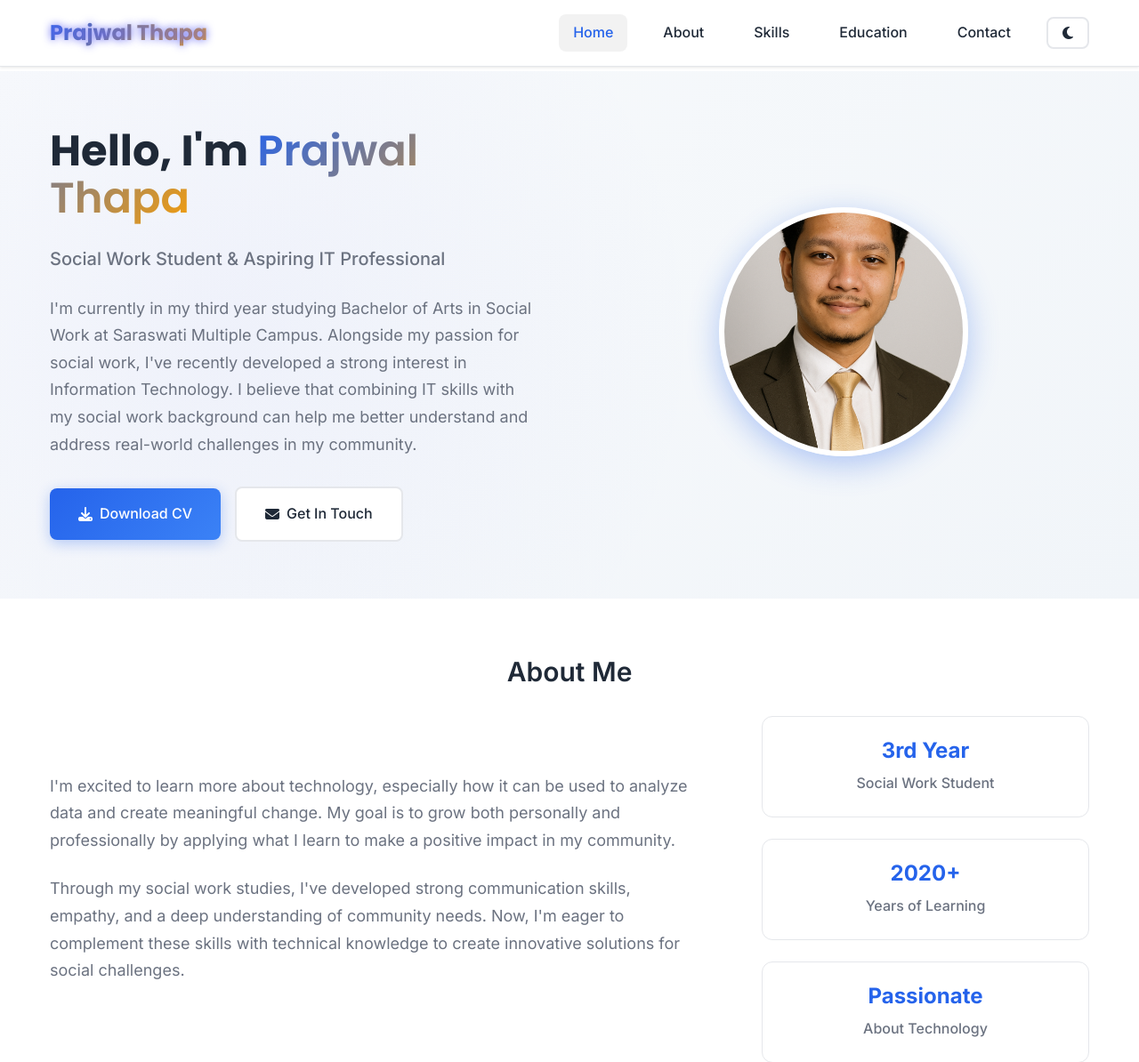
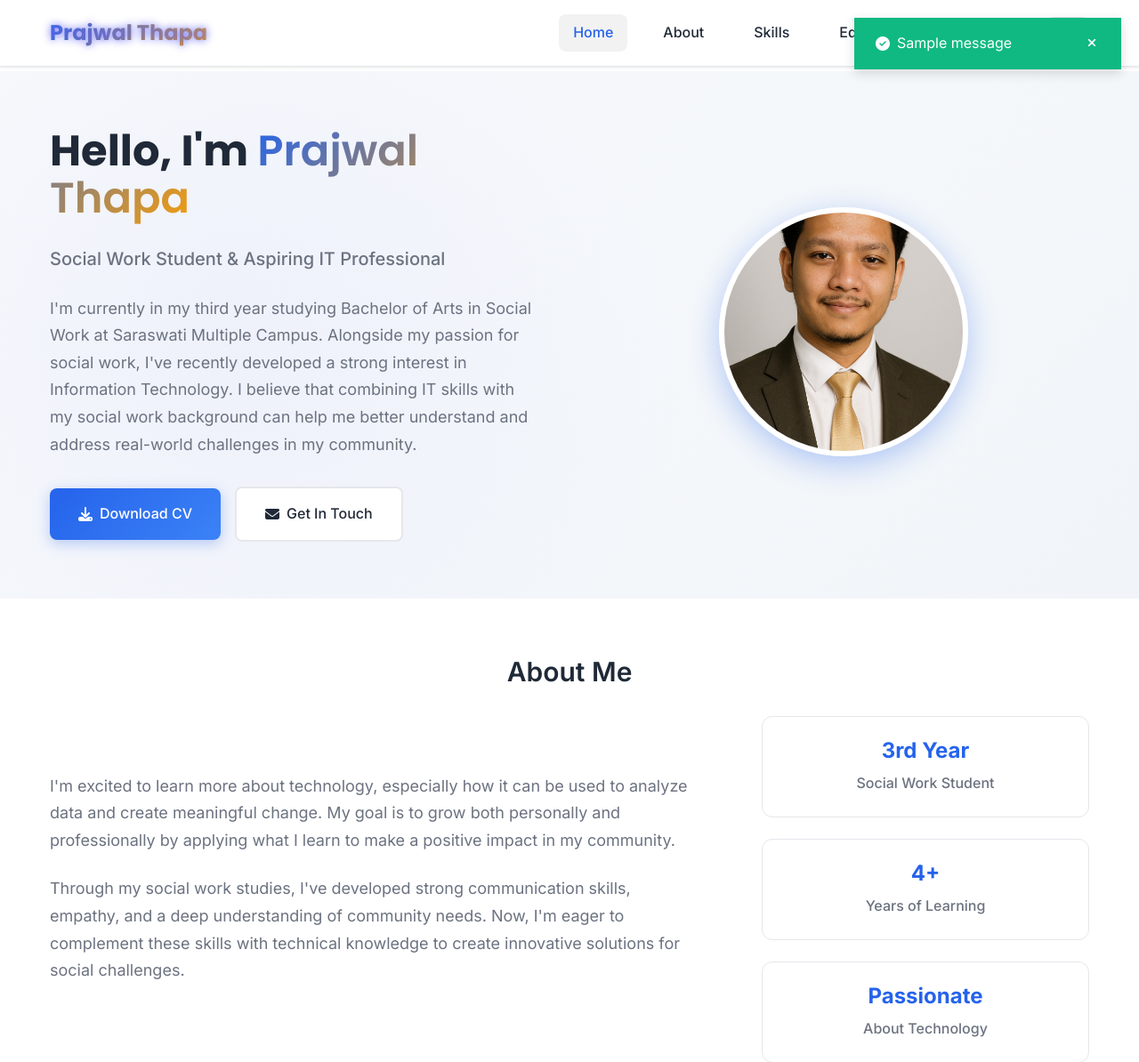
Before and after one commit to potat0ka/Prajwal_portfolio, a Flask app: page /portfolio in a window 1280 px wide. Shown: the top 1194 px of the page at 89% size. Run offline with Flask 3, Linux system fonts and the light colour scheme; one stand-in notice (Sample message) is shown; some libraries are stand-ins or nearby versions.

Commit message:
Assistant checkpoint: Fix years text and add email functionality
Assistant generated file changes:
- templates/index.html: Fix the years of learning text, Update contact form action
- routes.py: Add email sending functionality, Add send_message route
- static/js/script.js: Update form submission handling
- templates/base.html: Add flash message support
- static/css/components.css: Add flash message styles

---

User prompt:

2020+ years of learninng what  is this change it and make sure sennd message button whenn pressed after writinng message annd all box is filled like the name and email and the message it sent message tio my mail

Replit-Commit-Author: Assistant
Replit-Commit-Session-Id: 4014681a-9d8e-4261-b7f9-b45e7205a3da

```diff
--- a/routes.py
+++ b/routes.py
@@ -1,6 +1,9 @@
-from flask import render_template, send_from_directory, abort
+from flask import render_template, send_from_directory, abort, request, flash, redirect, url_for
 from app import app
 import os
+import smtplib
+from email.mime.text import MIMEText
+from email.mime.multipart import MIMEMultipart
 
 @app.route('/')
 def landing():
@@ -25,6 +28,59 @@ def download_cv():
     except FileNotFoundError:
         abort(404)
 
+@app.route('/send_message', methods=['POST'])
+def send_message():
+    """Handle contact form submission"""
+    try:
+        name = request.form.get('name')
+        email = request.form.get('email')
+        message = request.form.get('message')
+
+        # Validate required fields
+        if not name or not email or not message:
+            flash('Please fill in all required fields.', 'error')
+            return redirect(url_for('portfolio'))
+
+        # Email configuration
+        smtp_server = "smtp.gmail.com"
+        smtp_port = 587
+        sender_email = os.environ.get('SENDER_EMAIL', 'your_email@gmail.com')
+        sender_password = os.environ.get('SENDER_PASSWORD', 'your_app_password')
+        recipient_email = "prajwalthapa780@gmail.com"
+
+        # Create message
+        msg = MIMEMultipart()
+        msg['From'] = sender_email
+        msg['To'] = recipient_email
+        msg['Subject'] = f"Portfolio Contact Form - Message from {name}"
+
+        # Email body
+        body = f"""
+        New message from your portfolio website:
+
+        Name: {name}
+        Email: {email}
+
+        Message:
+        {message}
+        """
+
+        msg.attach(MIMEText(body, 'plain'))
+
+        # Send email
+        with smtplib.SMTP(smtp_server, smtp_port) as server:
+            server.starttls()
+            server.login(sender_email, sender_password)
+            server.send_message(msg)
+
+        flash('Thank you for your message! I\'ll get back to you soon.', 'success')
+        return redirect(url_for('portfolio'))
+
+    except Exception as e:
+        print(f"Error sending email: {e}")
+        flash('Sorry, there was an error sending your message. Please try again.', 'error')
+        return redirect(url_for('portfolio'))
+
 @app.errorhandler(404)
 def not_found_error(error):
     """Handle 404 errors"""
--- a/static/css/components.css
+++ b/static/css/components.css
@@ -268,3 +268,64 @@
     color: var(--text-light);
     font-size: var(--font-size-sm);
 }
+
+.notification-close:hover {
+    background-color: rgba(255, 255, 255, 0.2);
+}
+
+/* Flash Messages */
+.flash-messages {
+    position: fixed;
+    top: 20px;
+    right: 20px;
+    z-index: 10000;
+    display: flex;
+    flex-direction: column;
+    gap: var(--spacing-sm);
+}
+
+.flash-message {
+    padding: var(--spacing-md) var(--spacing-lg);
+    border-radius: var(--border-radius-md);
+    color: white;
+    display: flex;
+    align-items: center;
+    gap: var(--spacing-sm);
+    min-width: 300px;
+    box-shadow: 0 4px 12px var(--shadow-medium);
+    animation: slideInRight 0.3s ease-out;
+}
+
+.flash-success {
+    background-color: #10b981;
+}
+
+.flash-error {
+    background-color: #ef4444;
+}
+
+.flash-close {
+    background: none;
+    border: none;
+    color: white;
+    cursor: pointer;
+    padding: var(--spacing-xs);
+    margin-left: auto;
+    border-radius: 50%;
+    transition: background-color 0.2s;
+}
+
+.flash-close:hover {
+    background-color: rgba(255, 255, 255, 0.2);
+}
+
+@keyframes slideInRight {
+    from {
+        transform: translateX(100%);
+        opacity: 0;
+    }
+    to {
+        transform: translateX(0);
+        opacity: 1;
+    }
+}
--- a/static/js/script.js
+++ b/static/js/script.js
@@ -427,8 +427,6 @@ function setupFormInteractions() {
 
         // Form submission handling
         form.addEventListener('submit', function(e) {
-            e.preventDefault();
-
             // Basic validation
             const requiredFields = form.querySelectorAll('[required]');
             let isValid = true;
@@ -441,11 +439,17 @@ function setupFormInteractions() {
                 }
             });
 
-            if (isValid) {
-                showFormMessage('Thank you for your message! I\'ll get back to you soon.', 'success');
-                form.reset();
-            } else {
+            if (!isValid) {
+                e.preventDefault();
                 showFormMessage('Please fill in all required fields.', 'error');
+                return;
+            }
+
+            // If valid, show loading message
+            const submitButton = form.querySelector('button[type="submit"]');
+            if (submitButton) {
+                submitButton.innerHTML = '<i class="fas fa-spinner fa-spin"></i> Sending...';
+                submitButton.disabled = true;
             }
         });
     });
--- a/templates/base.html
+++ b/templates/base.html
@@ -27,8 +27,25 @@
     <link rel="stylesheet" href="{{ url_for('static', filename='css/style.css') }}">
     {% block extra_css %}{% endblock %}
 </head>
-<body>
-    {% block content %}
+<body data-theme="dark">
+        <!-- Flash Messages -->
+        {% with messages = get_flashed_messages(with_categories=true) %}
+            {% if messages %}
+                <div class="flash-messages">
+                    {% for category, message in messages %}
+                        <div class="flash-message flash-{{ category }}">
+                            <i class="fas fa-{{ 'check-circle' if category == 'success' else 'exclamation-circle' }}"></i>
+                            {{ message }}
+                            <button class="flash-close" onclick="this.parentElement.remove()">
+                                <i class="fas fa-times"></i>
+                            </button>
+                        </div>
+                    {% endfor %}
+                </div>
+            {% endif %}
+        {% endwith %}
+
+        {% block content %}
     <!-- Default error page -->
     <div class="container">
         <div class="error-page">
--- a/templates/index.html
+++ b/templates/index.html
@@ -105,7 +105,7 @@
                         <p>Social Work Student</p>
                     </div>
                     <div class="stat-item">
-                        <h3>2020+</h3>
+                        <h3>4+</h3>
                         <p>Years of Learning</p>
                     </div>
                     <div class="stat-item">
@@ -301,7 +301,7 @@
                     </div>
                 </div>
                 <div class="contact-form">
-                    <form action="#" method="POST" class="contact-form-element">
+                    <form action="{{ url_for('send_message') }}" method="POST" class="contact-form-element">
                         <div class="form-group">
                             <label for="name" class="form-label">Name</label>
                             <input type="text" id="name" name="name" class="form-input" required>
```
